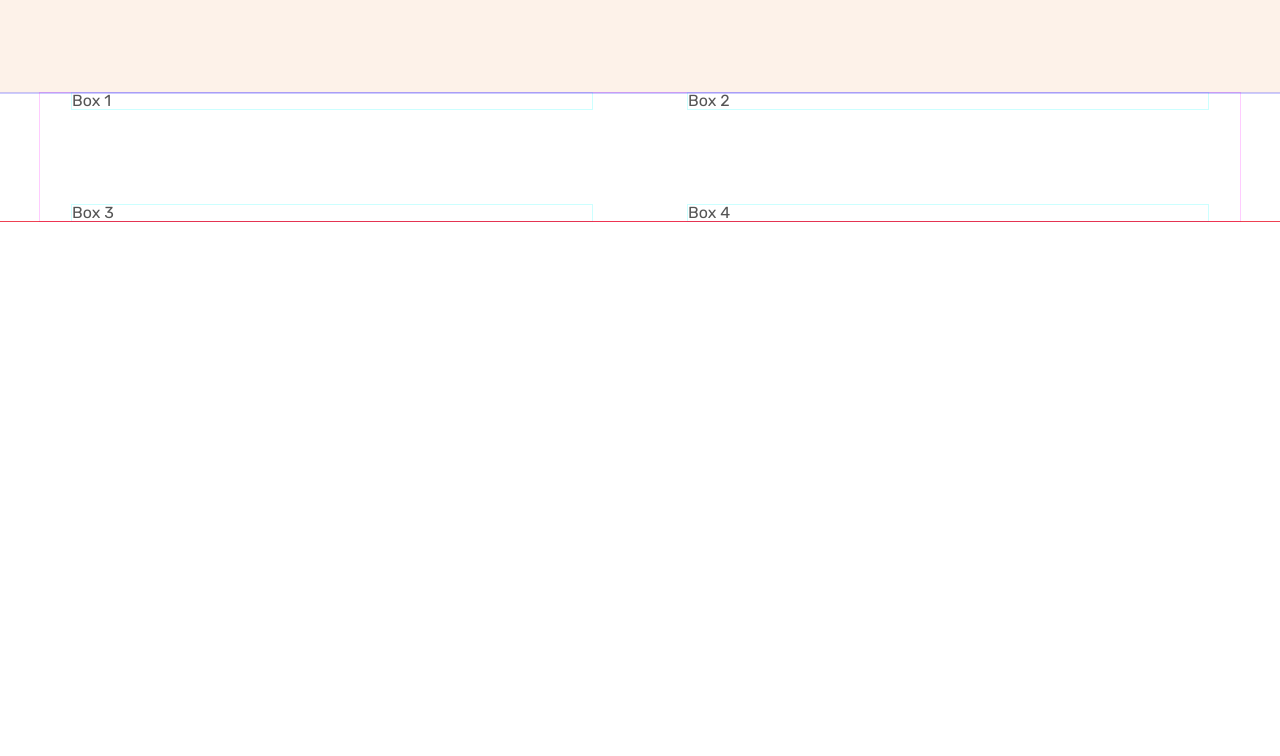
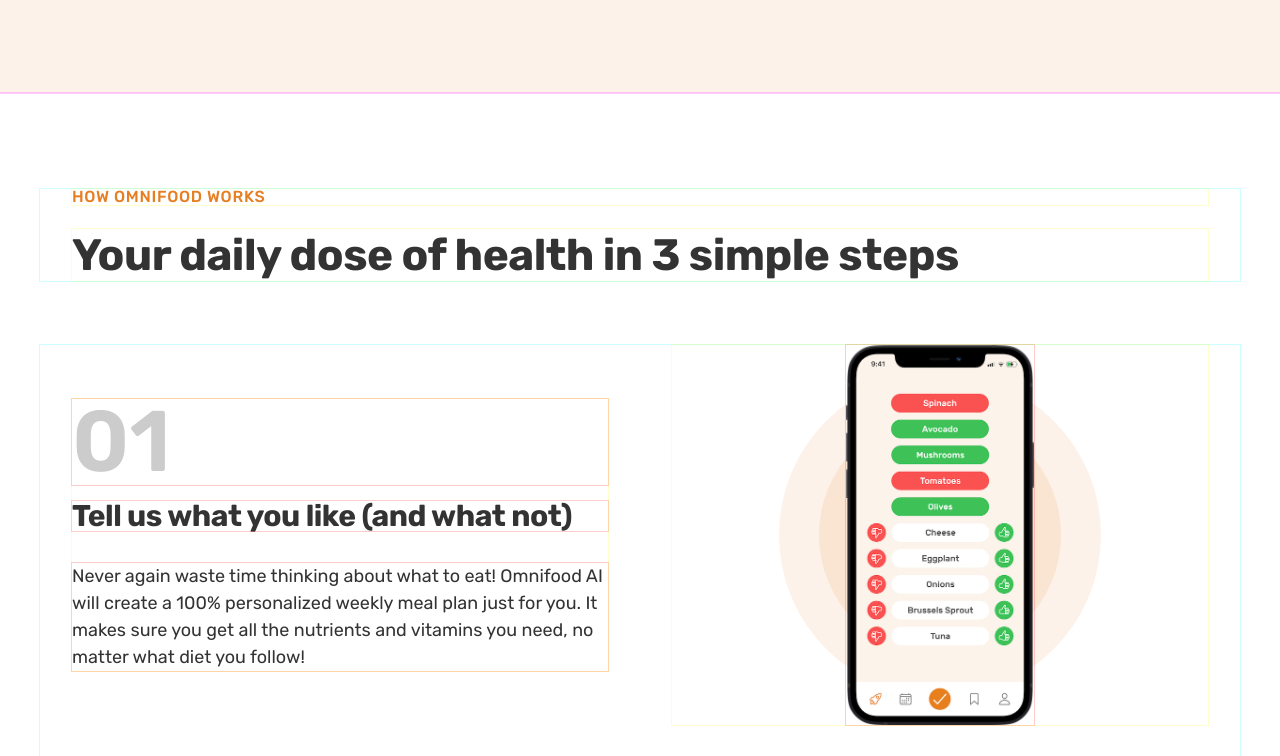
Before and after one commit to reinhardliess/omnifood, a website: page index.html in a window 1280 px wide. Shown: the part 664-1420 px from the top of the page. Before the commit the page ends 886 px from the top, so only its background shows below. Drawn offline with Linux system fonts and the light colour scheme.

Commit message:
add "how it works" section

```diff
--- a/index.html
+++ b/index.html
@@ -57,6 +57,8 @@
         </ul>
       </nav>
     </header>
+    <main>
+      <!-- -- Section: Hero -- -->
       <section class="section-hero">
         <div class="hero">
           <div class="hero-textbox">
@@ -113,13 +115,67 @@
           </div>
         </div>
       </section>
+
+      <!-- -- Section: How it works -- -->
       <section class="section-how">
-      <div class="container grid grid-2-cols">
-        <div>Box 1</div>
-        <div>Box 2</div>
-        <div>Box 3</div>
-        <div>Box 4</div>
+        <div class="container">
+          <span class="subheading">How Omnifood works</span>
+          <h2 class="heading-secondary">
+            Your daily dose of health in 3 simple steps
+          </h2>
+        </div>
+        <!-- Step number 1 -->
+        <div class="steps-container container grid grid-center-v grid-2-cols">
+          <div class="step-textbox">
+            <p class="step-number">01</p>
+            <h3 class="heading-tertiary">Tell us what you like (and what not)</h3>
+            <p class="step-text">
+              Never again waste time thinking about what to eat! Omnifood AI will
+              create a 100% personalized weekly meal plan just for you. It makes
+              sure you get all the nutrients and vitamins you need, no matter what
+              diet you follow!
+            </p>
+          </div>
+          <div class="step-imgbox">
+            <img
+              src="resources/img/app/app-screen-1.png"
+              alt="photo of iPhone app, screen showing food preferences with up/down voting"
+            />
+          </div>
+          <!-- Step number 2 -->
+          <div class="step-imgbox">
+            <img
+              src="resources/img/app/app-screen-2.png"
+              alt="photo of iPhone app, showing dish with detail info, up/down voting"
+            />
+          </div>
+          <div class="step-textbox">
+            <p class="step-number">02</p>
+            <h3 class="heading-tertiary">Approve your weekly meal plan</h3>
+            <p class="step-text">
+              Once per week, approve the meal plan generated for you by Omnifood
+              AI. You can change ingredients, swap entire meals, or even add your
+              own recipes.
+            </p>
+          </div>
+          <!-- Step number 3 -->
+          <div class="step-textbox">
+            <p class="step-number">03</p>
+            <h3 class="heading-tertiary">Receive meals at convenient time</h3>
+            <p class="step-text">
+              Best chefs in town will cook your selected meal every day, and we
+              will deliver it to your door whenever works best for you. You can
+              change delivery schedule and address daily!
+            </p>
+          </div>
+          <div class="step-imgbox">
+            <img
+              src="resources/img/app/app-screen-3.png"
+              alt="photo of iPhone app, showing delivery confirmation with additional details"
+            />
+          </div>
         </div>
       </section>
+    </main>
   </body>
 </html>
--- a/resources/css/style.css
+++ b/resources/css/style.css
@@ -38,17 +38,25 @@
   /* brand color */
   --color-main: #e67e22;
   --color-main-tint90: #fdf2e9;
+  --color-main-tint80: #fae5d3;
   --color-main-shade10: #cf711f;
+  --color-main-shade20: #b8651b;
   /* neutral greys */
-  --color-neutral1: #333;
-  --color-neutral2: #555;
+  --color-neutral-shade1: #333;
+  --color-neutral-shade2: #555;
+  --color-neutral-tint1: #ccc;
 
   /* border-radius */
   --bdrs-default: 9px;
 
   /* line-height */
   --lh-heading1: 1.1;
+  --lh-heading2: 1.2;
   --lh-paragraph: 1.5;
+
+  /* letter-spacing */
+  --lspc-reduced1: -0.5px;
+  --lspc-expanded1: 0.7px;
 }
 
 *,
@@ -80,7 +88,7 @@
   font-family: Ampersand, Rubik, sans-serif;
   line-height: 1;
   font-weight: 400;
-  color: var(--color-neutral2);
+  color: var(--color-neutral-shade2);
 }
 
 /* -- Global element styles -- */
@@ -102,6 +110,7 @@
 
 /* -- Reusable Styles -- */
 
+/* Layout */
 /* Fluid Grid */
 .container {
   max-width: 120rem;
@@ -111,7 +120,12 @@
 
 .grid {
   display: grid;
-  gap: 9.6rem;
+  column-gap: 6.4rem;
+  row-gap: 9.6rem;
+}
+
+.grid-center-v {
+  align-items: center;
 }
 
 .grid-2-cols {
@@ -130,6 +144,43 @@
   margin-right: 1.6rem !important;
 }
 
+/* Headings */
+
+.heading-primary,
+.heading-secondary,
+.heading-tertiary {
+  color: var(--color-neutral-shade1);
+  letter-spacing: var(--lspc-reduced1);
+  font-weight: 700;
+}
+
+.heading-primary {
+  font-size: 5.2rem;
+  line-height: var(--lh-heading1);
+  margin-bottom: 3.2rem;
+}
+
+.heading-secondary {
+  font-size: 4.4rem;
+  line-height: var(--lh-heading2);
+  margin-bottom: 6.4rem;
+}
+
+.heading-tertiary {
+  font-size: 3rem;
+  margin-bottom: 3.2rem;
+}
+
+.subheading {
+  display: block;
+  color: var(--color-main);
+  font-size: 1.6rem;
+  font-weight: 500;
+  text-transform: uppercase;
+  letter-spacing: var(--lspc-expanded1);
+  margin-bottom: 2.4rem;
+}
+
 /* Buttons */
 .btn:link,
 .btn:visited {
@@ -137,7 +188,7 @@
   text-decoration: none;
   font-size: 2rem;
   font-weight: 600;
-  color: var(--color-neutral2);
+  color: var(--color-neutral-shade2);
   padding: 1.6rem 3.2rem;
   border-radius: var(--bdrs-default);
   transition: background 0.3s;
@@ -201,7 +252,7 @@
 .nav-list-link:visited {
   text-decoration: none;
   font-weight: 500;
-  color: var(--color-neutral1);
+  color: var(--color-neutral-shade1);
   transition: all 0.3s;
 }
 
@@ -244,14 +295,6 @@
 }
 
 .hero-textbox {
-}
-
-.heading-primary {
-  font-size: 5.2rem;
-  color: var(--color-neutral1);
-  letter-spacing: -0.5px;
-  line-height: var(--lh-heading1);
-  margin-bottom: 3.2rem;
 }
 
 .hero-text {
@@ -298,3 +341,63 @@
 .delivered-text span {
   color: var(--color-main);
 }
+
+/* -- Section: How it works -- */
+
+.section-how {
+  /* background-color: lightblue; */
+  padding: 9.6rem 0;
+}
+
+.step-textbox {
+}
+
+.step-number {
+  font-size: 8.6rem;
+  font-weight: 600;
+  color: var(--color-neutral-tint1);
+  margin-bottom: 1.6rem;
+}
+
+.step-text {
+  font-size: 1.8rem;
+  color: var(--color-neutral-shade1);
+  line-height: var(--lh-paragraph);
+}
+
+.step-imgbox {
+  position: relative;
+  display: flex;
+  justify-content: center;
+  align-items: center;
+}
+
+.step-imgbox::before,
+.step-imgbox::after {
+  content: "";
+  position: absolute;
+  /* Center element hor/vert within container */
+  margin: auto;
+  border-radius: 50%;
+}
+
+.step-imgbox::before {
+  width: 60%;
+  /* Setting variable height indirectly */
+  padding-bottom: 60%;
+  background-color: var(--color-main-tint90);
+  z-index: -20;
+}
+
+.step-imgbox::after {
+  width: 45%;
+  /* Setting variable height indirectly */
+  padding-bottom: 45%;
+  background-color: var(--color-main-tint80);
+  z-index: -10;
+}
+
+/* stylelint-disable-next-line no-descending-specificity */
+.step-imgbox img {
+  width: 35%;
+}
```
Also changed, not shown: resources/css/debug-styles.css (+9 -9 lines). Lines whose indentation alone changed are shown as unchanged.
